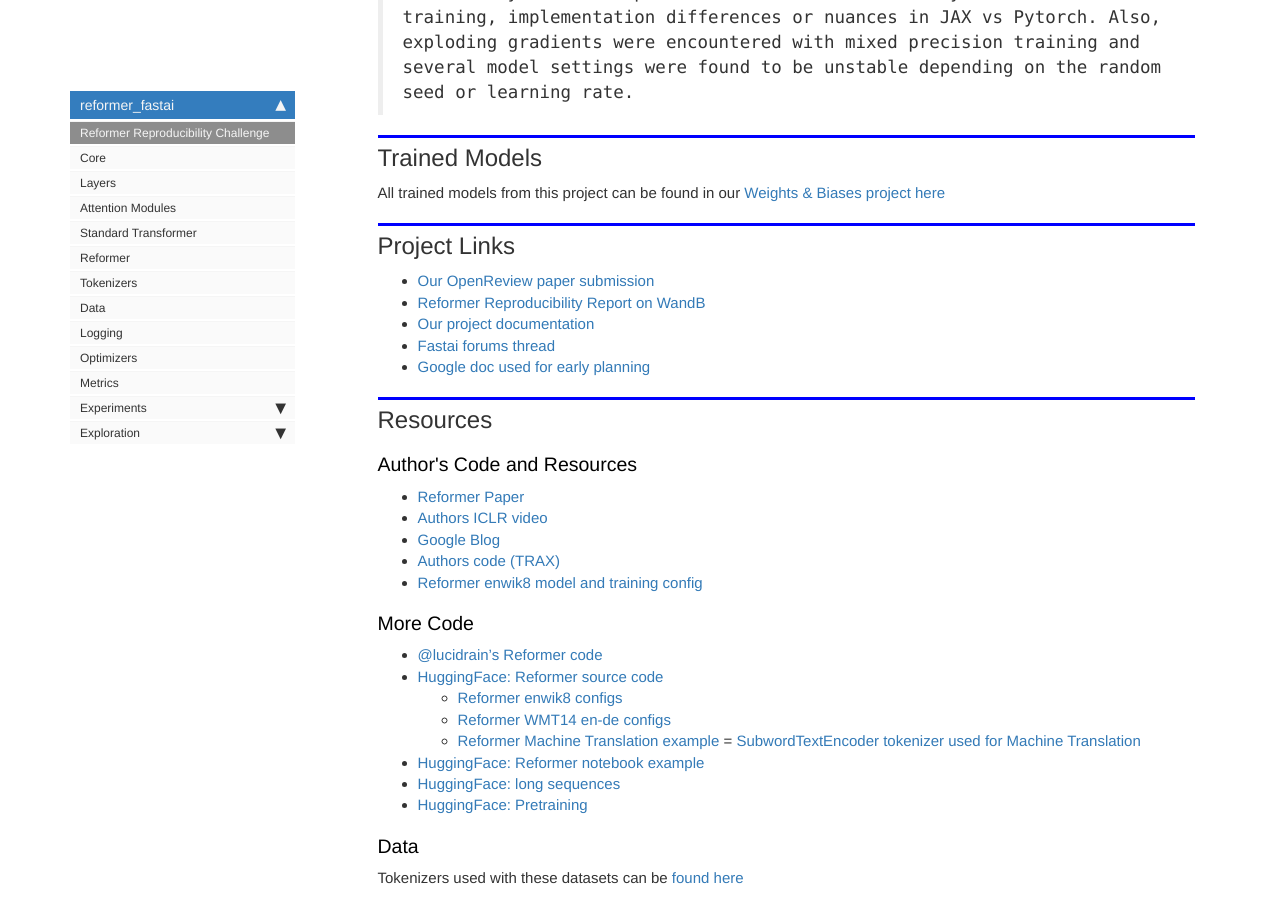
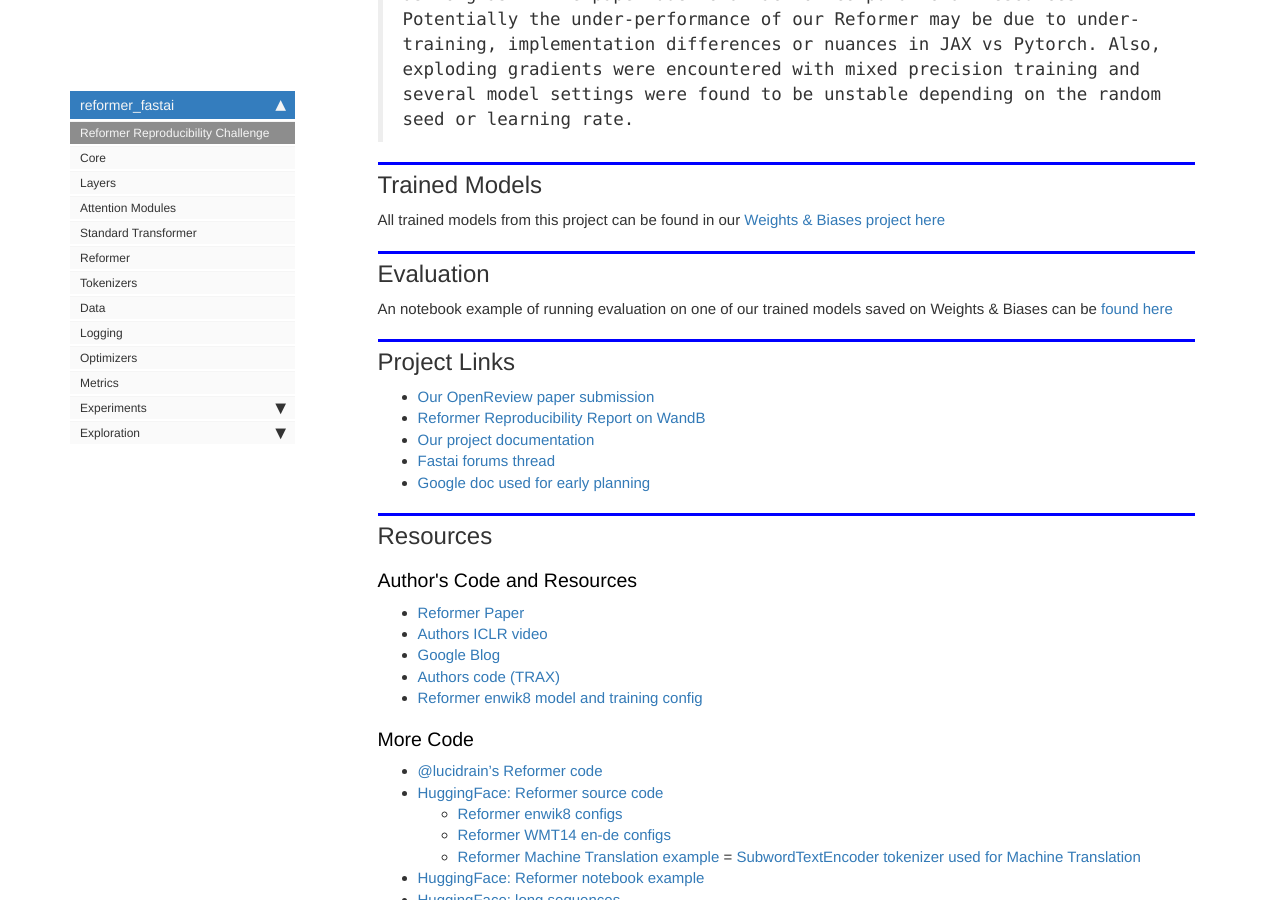
Before and after one commit to arampacha/reformer_fastai, a Jekyll site: the page built from docs/index.html, in a window 1280 px wide and 900 px high, scrolled down 2195 px. Built offline with Jekyll 4.4.1, drawn with Linux system fonts in a browser that asks for light colours; nearby versions of some CDN libraries; comment, search, counter and statistics services are not loaded.

Commit message:
add link to evaluation notebook in docs

```diff
--- a/docs/index.html
+++ b/docs/index.html
@@ -110,6 +110,13 @@ unstable depending on the random seed or learning rate.</p>
 </div>
 <div class="cell border-box-sizing text_cell rendered"><div class="inner_cell">
 <div class="text_cell_render border-box-sizing rendered_html">
+<h2 id="Evaluation">Evaluation<a class="anchor-link" href="#Evaluation"> </a></h2><p>An notebook example of running evaluation on one of our trained models saved on Weights &amp; Biases can be <a href="https://github.com/arampacha/reformer_fastai/blob/master/nbs/61_evaluation.ipynb">found here</a></p>
+
+</div>
+</div>
+</div>
+<div class="cell border-box-sizing text_cell rendered"><div class="inner_cell">
+<div class="text_cell_render border-box-sizing rendered_html">
 <h2 id="Project-Links">Project Links<a class="anchor-link" href="#Project-Links"> </a></h2><ul>
 <li><a href="https://openreview.net/forum?id=3s8Y7dHYkN-">Our OpenReview paper submission</a></li>
 <li><a href="https://wandb.ai/fastai_community/reformer-fastai/reports/Reformer-Reproducibility-Final-Edits---Vmlldzo0MzQ1OTg">Reformer Reproducibility Report on WandB</a></li>
```
Also changed, not shown: README.md.
